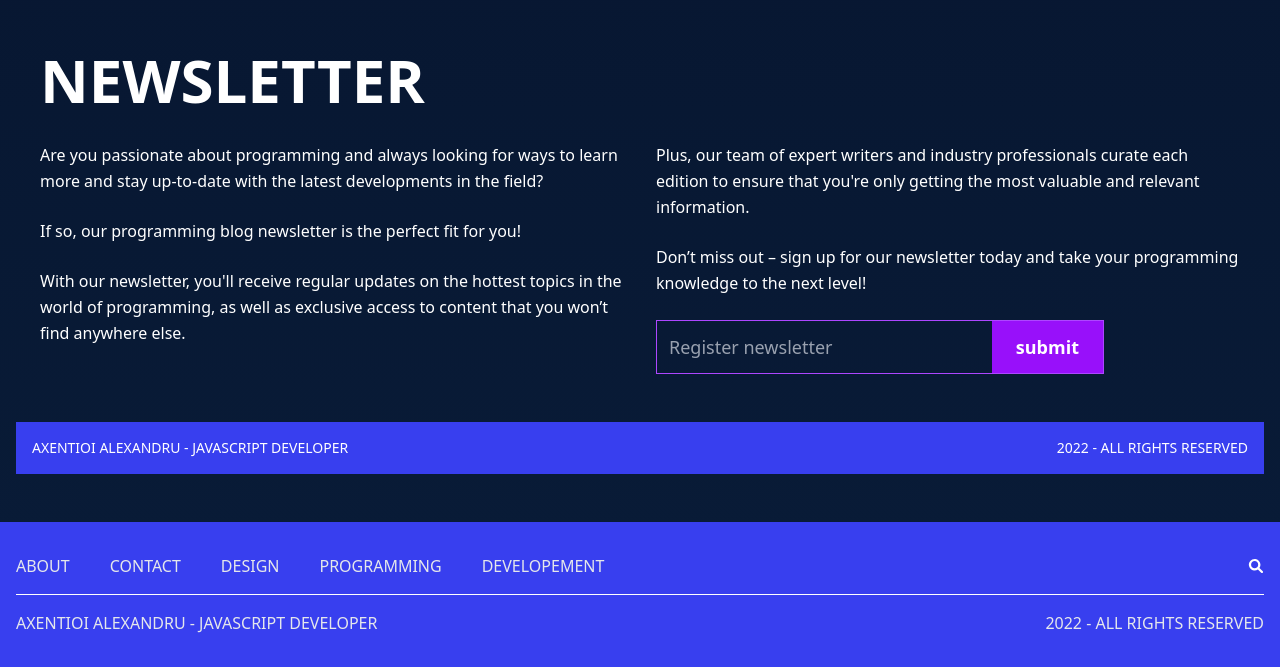
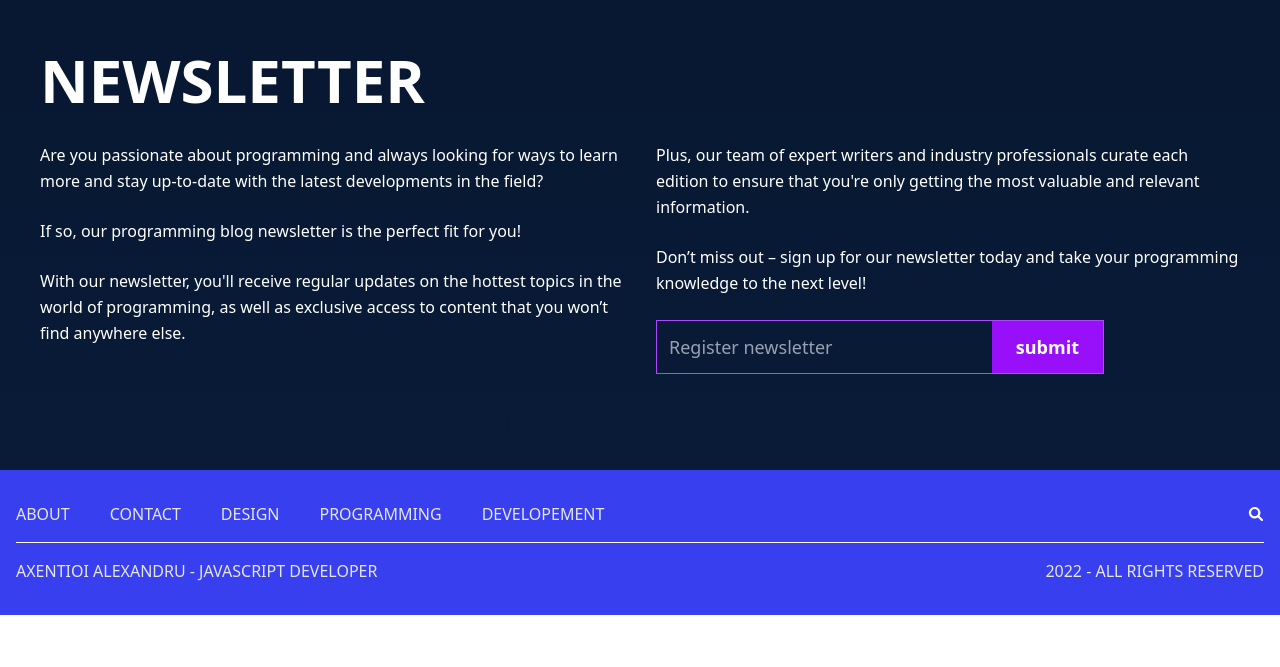
Before and after one commit to Siddami/blogpost-viewer, a Next.js app: page /article in a window 1280 px wide. Shown: the part 3699-4366 px from the top of the page. After the commit the page ends 4314 px from the top, so only its background shows below. Built offline with nearby package versions, Linux system fonts and the light colour scheme.

Commit message:
removed extra footer from page

```diff
--- a/app/article/page.tsx
+++ b/app/article/page.tsx
@@ -190,17 +190,6 @@ export default function Post() {
           </div>
         </div>
       </section>
-
-      <footer className="bg-[#383FEF] py-4 text-center">
-        <div className="container mx-auto flex flex-col sm:flex-row justify-between items-center px-4">
-          <div className="text-sm font-oswald font-medium mb-2 sm:mb-0">
-            AXENTIOI ALEXANDRU - JAVASCRIPT DEVELOPER
-          </div>
-          <div className="text-sm font-oswald font-medium">
-            2022 - ALL RIGHTS RESERVED
-          </div>
-        </div>
-      </footer>
     </div>
   );
 }
```
